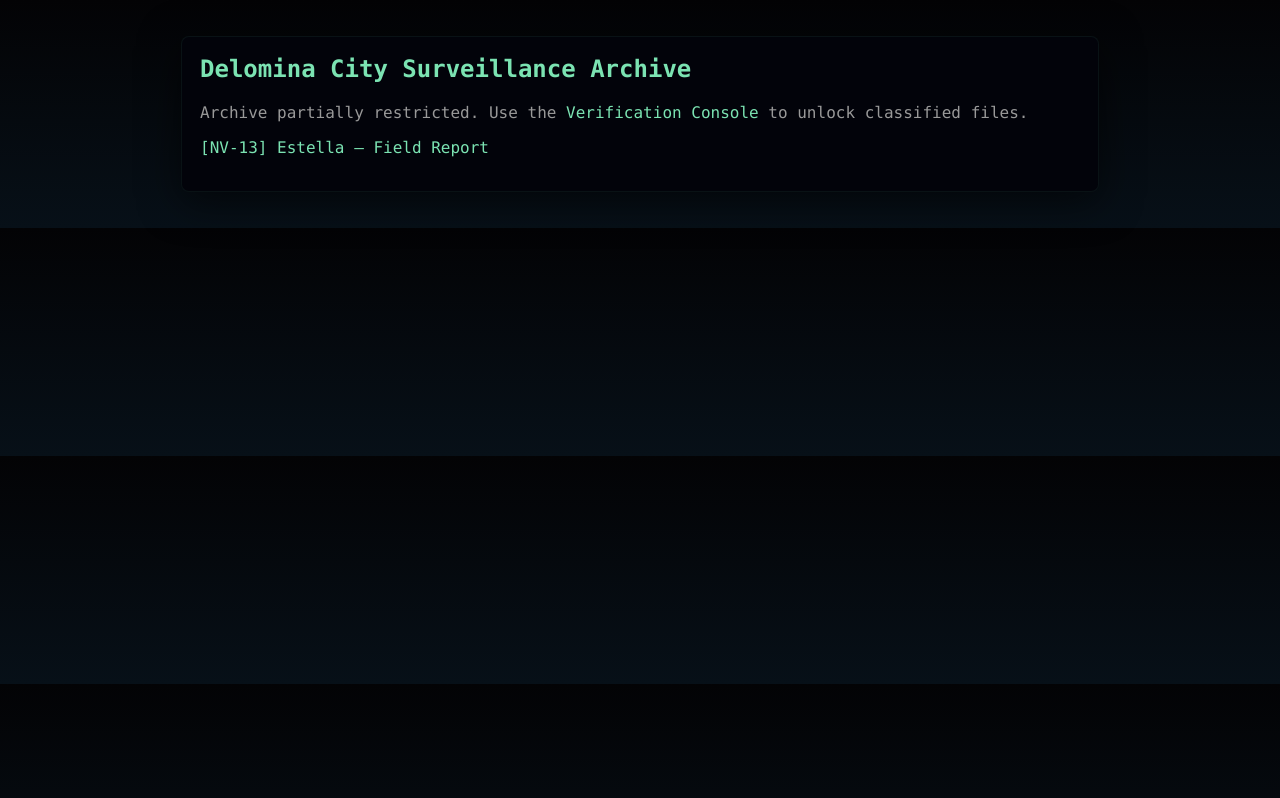
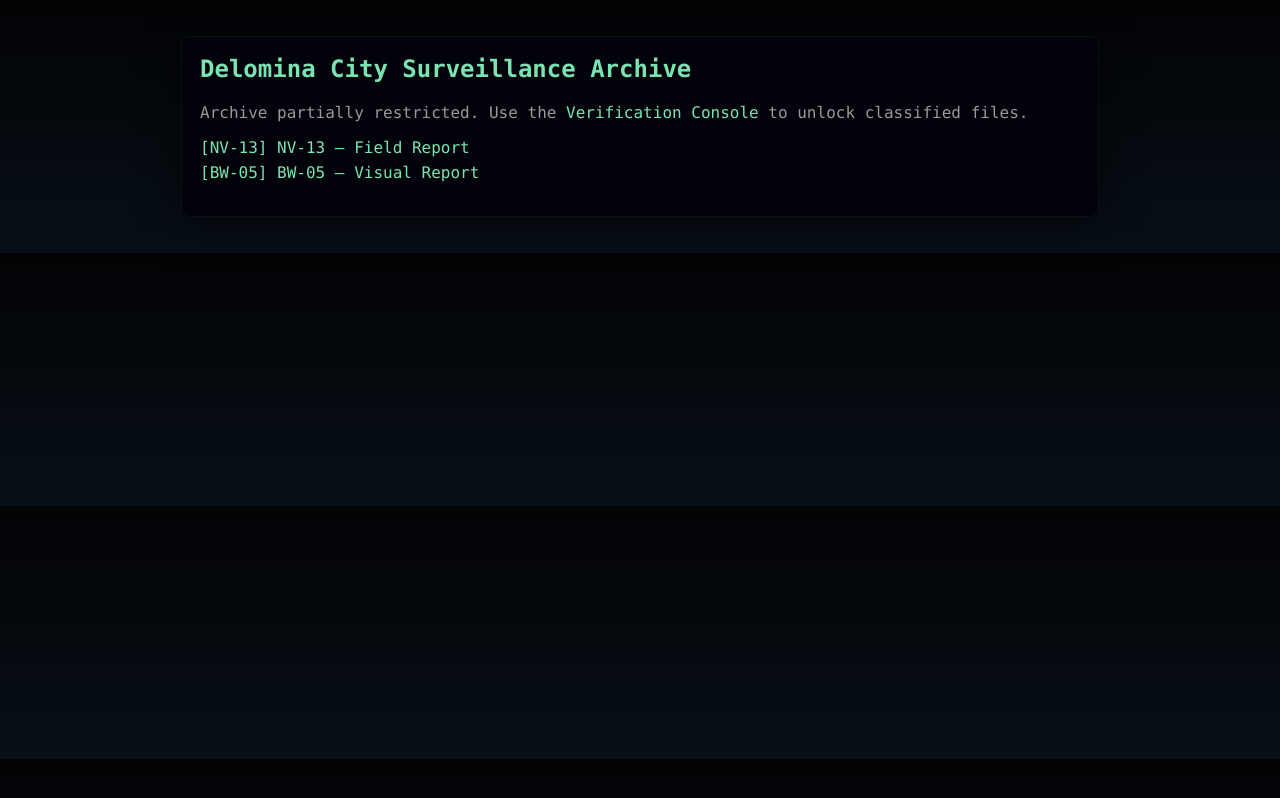
Before and after one commit to DelominaCitySurveillanceReport/surveillance-logs, a plain HTML site: page index.html in a window 1280 px wide. Drawn offline with Linux system fonts and the light colour scheme.

Commit message:
Update file links in the surveillance archive

```diff
--- a/index.html
+++ b/index.html
@@ -37,8 +37,8 @@
     <p id="lockedNote">Archive partially restricted. Use the <a href="verify.html">Verification Console</a> to unlock classified files.</p>
 
     <ul id="fileList">
-      <li><a href="logs/nv-13_field_report.html">[NV-13] Estella — Field Report</a></li>
-      <!-- Hidden files will appear here dynamically -->
+      <li><a href="logs/nv-13_field_report.html">[NV-13] NV-13 — Field Report</a></li>
+      <li><a href="logs/bw-05_visual_report.html">[BW-05] BW-05 — Visual Report</a></li>
     </ul>
 
     <p><button id="clearToken" style="display:none;">Clear access data</button></p>
```
